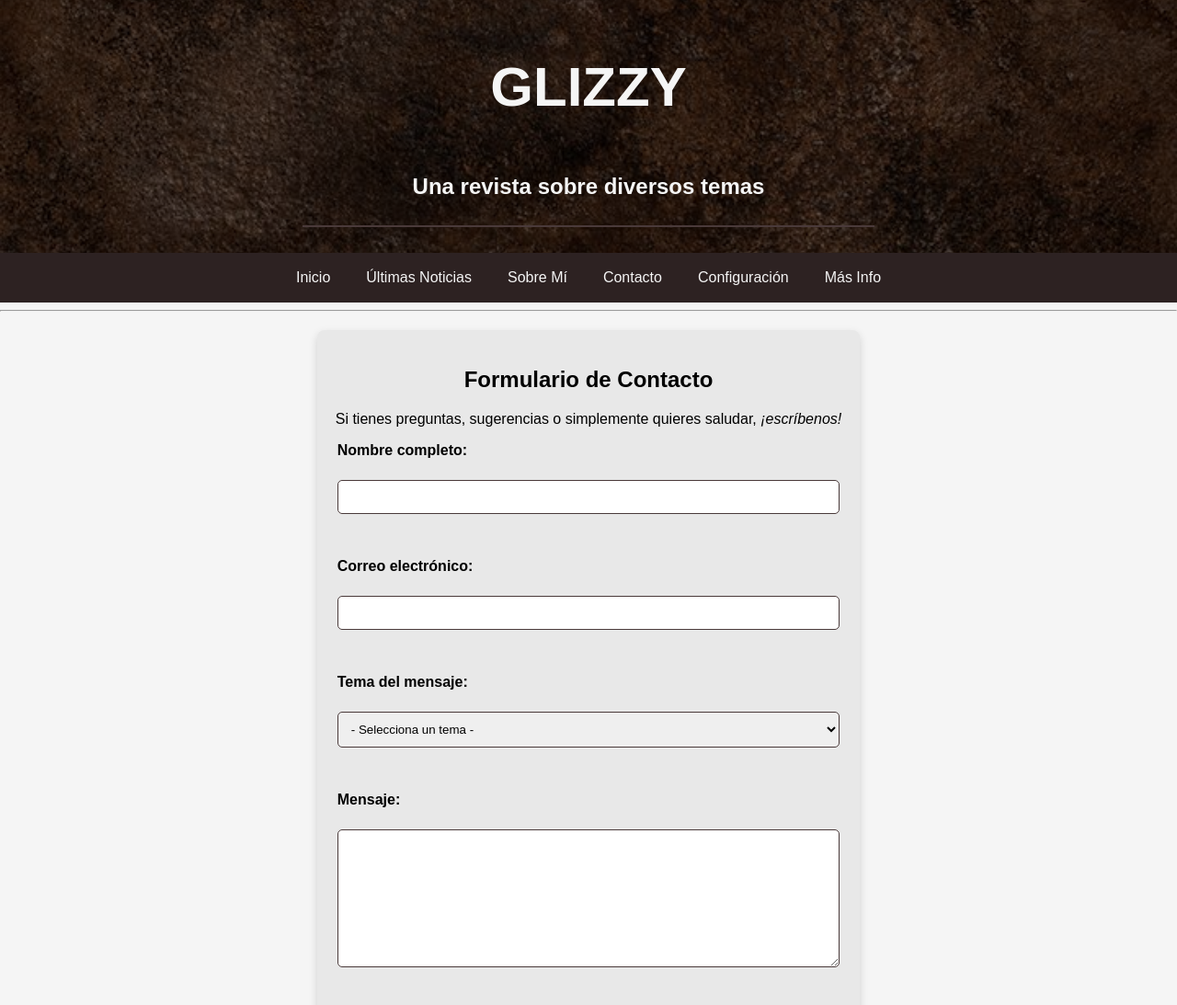
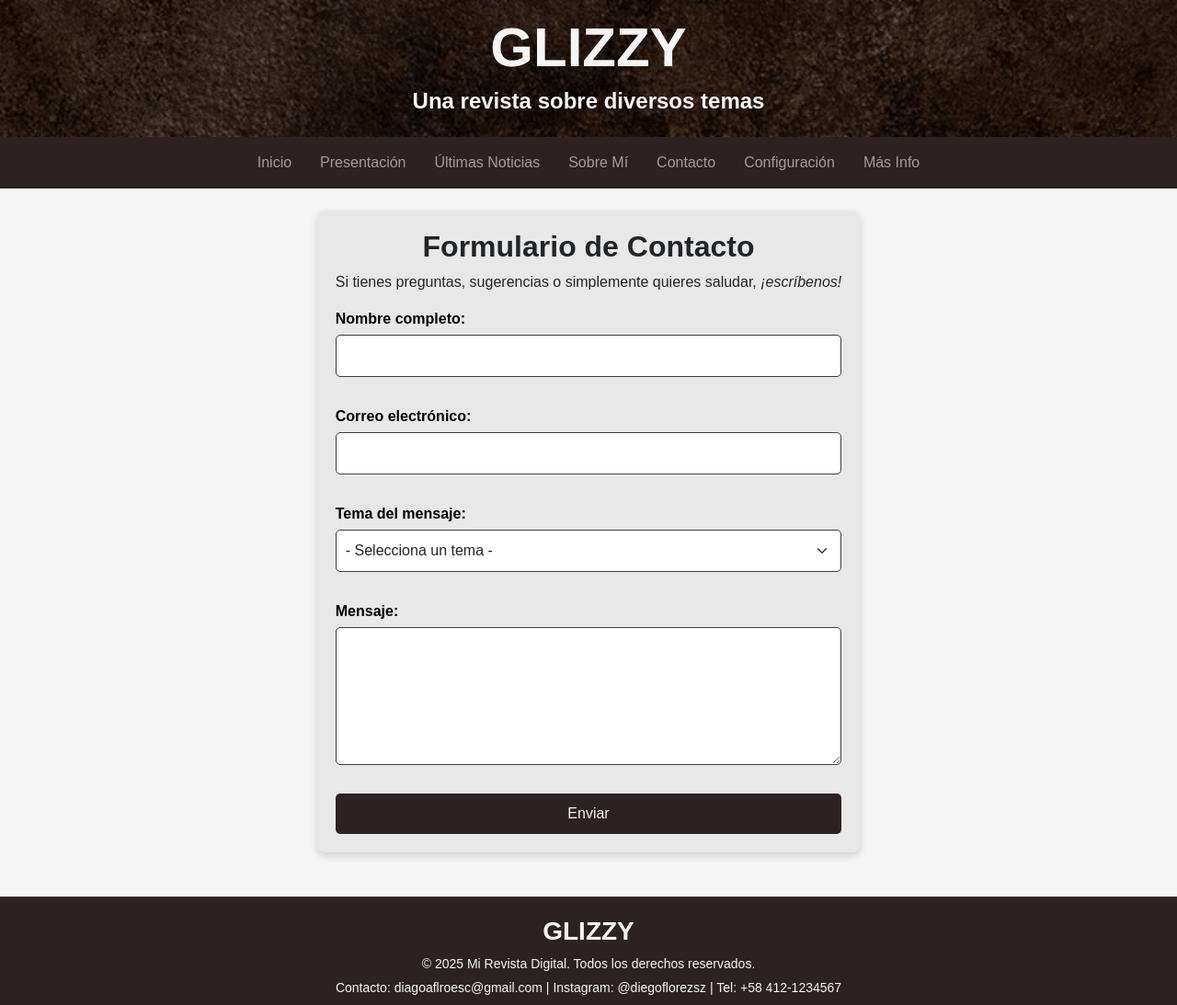
Before and after one commit to diegoflorezsz/GlizzyMagazine, a plain HTML site: page views/contact/contact.html in a window 1280 px wide. Shown: the top 1093 px of the page at 92% size. Drawn offline with nearby package versions, Linux system fonts and the light colour scheme.

Commit message:
Navbar Modularizado

```diff
--- /dev/null
+++ b/shared/components/navbar.html
@@ -0,0 +1,13 @@
+<nav class="navbar navbar-expand-lg navbar-dark bg-custom">
+  <div class="container-fluid">
+    <div class="navbar-nav mx-auto nav-links">
+      <a class="nav-link" href="/index.html">Inicio</a>
+      <a class="nav-link" href="/index.html#presentacion">Presentación</a>
+      <a class="nav-link" href="/index.html#noticias">Últimas Noticias</a>
+      <a class="nav-link" href="/index.html#sobremi">Sobre Mí</a>
+      <a class="nav-link" href="/views/contact/contact.html">Contacto</a>
+      <a class="nav-link" href="/views/config/config.html">Configuración</a>
+      <a class="nav-link" href="/index.html#masinfo">Más Info</a>
+    </div>
+  </div>
+</nav>
--- /dev/null
+++ b/shared/js/includeNavbar.js
@@ -0,0 +1,8 @@
+document.addEventListener('DOMContentLoaded', () => {
+  fetch('../../shared/components/navbar.html')
+    .then(res => res.text())
+    .then(html => {
+      document.getElementById('navbar-container').innerHTML = html;
+    })
+    .catch(error => console.error('Error al cargar el navbar:', error));
+});
--- a/views/contact/contact.html
+++ b/views/contact/contact.html
@@ -6,33 +6,25 @@
   <meta name="viewport" content="width=device-width, initial-scale=1.0" />
   <title>Contacto Glizzy</title>
 
-  <!-- Nuevos enlaces a CSS reestructurados -->
+  <!-- Bootstrap CSS -->
+  <link href="https://cdn.jsdelivr.net/npm/bootstrap@5.3.3/dist/css/bootstrap.min.css" rel="stylesheet">
+
+  <!-- Estilos personalizados -->
   <link rel="stylesheet" href="../../shared/css/vars.css" />
   <link rel="stylesheet" href="../../shared/css/common.css" />
   <link rel="stylesheet" href="contact.css" />
 </head>
 
 <body>
-  <header>
+  <header class="text-center py-3">
     <h1>GLIZZY</h1>
     <h2>Una revista sobre diversos temas</h2>
-    <hr />
   </header>
 
-  <nav>
-    <div class="nav-links">
-      <a href="../../index.html">Inicio</a>
-      <a href="../../index.html#noticias">Últimas Noticias</a>
-      <a href="../../index.html#sobremi">Sobre Mí</a>
-      <a href="contact.html">Contacto</a>
-      <a href="../config/config.html">Configuración</a>
-      <a href="../../index.html#masinfo">Más Info</a>
-    </div>
-  </nav>
+  <!-- Navbar dinámico -->
+  <div id="navbar-container"></div>
 
-  <hr />
-
-  <main>
+  <main class="container my-4">
     <section class="contacto">
       <h2>Formulario de Contacto</h2>
       <p>Si tienes preguntas, sugerencias o simplemente quieres saludar, <i>¡escríbenos!</i></p>
@@ -40,52 +32,55 @@
       <fieldset>
         <form id="form-contacto" action="#" method="post">
           <!--Nombre-->
-          <div>
-            <label for="nombre">Nombre completo:</label><br />
-            <input type="text" id="nombre" name="nombre" required />
-          </div><br />
+          <div class="mb-3">
+            <label for="nombre" class="form-label">Nombre completo:</label>
+            <input type="text" class="form-control" id="nombre" name="nombre" required />
+          </div>
 
           <!--Correo-->
-          <div>
-            <label for="email">Correo electrónico:</label><br />
-            <input type="email" id="email" name="email" required />
-          </div><br />
+          <div class="mb-3">
+            <label for="email" class="form-label">Correo electrónico:</label>
+            <input type="email" class="form-control" id="email" name="email" required />
+          </div>
 
           <!--Tema-->
-          <div>
-            <label for="tema">Tema del mensaje:</label><br />
-            <select id="tema" name="tema" required>
+          <div class="mb-3">
+            <label for="tema" class="form-label">Tema del mensaje:</label>
+            <select class="form-select" id="tema" name="tema" required>
               <option value=""> - Selecciona un tema - </option>
               <option value="saludo">Saludo</option>
               <option value="consulta">Pregunta</option>
               <option value="sugerencia">Petición</option>
             </select>
-          </div><br />
+          </div>
 
           <!--Mensaje-->
-          <div>
-            <label for="mensaje">Mensaje:</label><br />
-            <textarea id="mensaje" name="mensaje" rows="5" required></textarea>
-          </div><br />
+          <div class="mb-3">
+            <label for="mensaje" class="form-label">Mensaje:</label>
+            <textarea class="form-control" id="mensaje" name="mensaje" rows="5" required></textarea>
+          </div>
 
           <!-- Botón -->
-          <button type="submit">Enviar</button>
+          <button type="submit" class="btn btn-primary">Enviar</button>
         </form>
       </fieldset>
     </section>
   </main>
 
-  <footer>
-    <div id="masinfo">
-      <section id="tablacontenido">
-        <h3>GLIZZY</h3>
-        <p>© 2025 Mi Revista Digital. Todos los derechos reservados.</p>
-        <p>Contacto: diagoaflroesc@gmail.com | Instagram: @diegoflorezsz | Tel: +58 412-1234567</p>
-      </section>
-    </div>
+  <footer class="text-center mt-5">
+    <section id="masinfo">
+      <h3>GLIZZY</h3>
+      <p>© 2025 Mi Revista Digital. Todos los derechos reservados.</p>
+      <p>Contacto: diagoaflroesc@gmail.com | Instagram: @diegoflorezsz | Tel: +58 412-1234567</p>
+    </section>
   </footer>
 
+  <!-- Bootstrap JS -->
+  <script src="https://cdn.jsdelivr.net/npm/bootstrap@5.3.3/dist/js/bootstrap.bundle.min.js"></script>
+
+  <!-- Scripts del proyecto -->
   <script src="../../shared/js/contactForm.js"></script>
+  <script src="../../shared/js/includeNavbar.js"></script>
 </body>
 
 </html>
```
Also changed, not shown: index.html (+5 -15 lines), views/config/config.html (+12 -19 lines).
